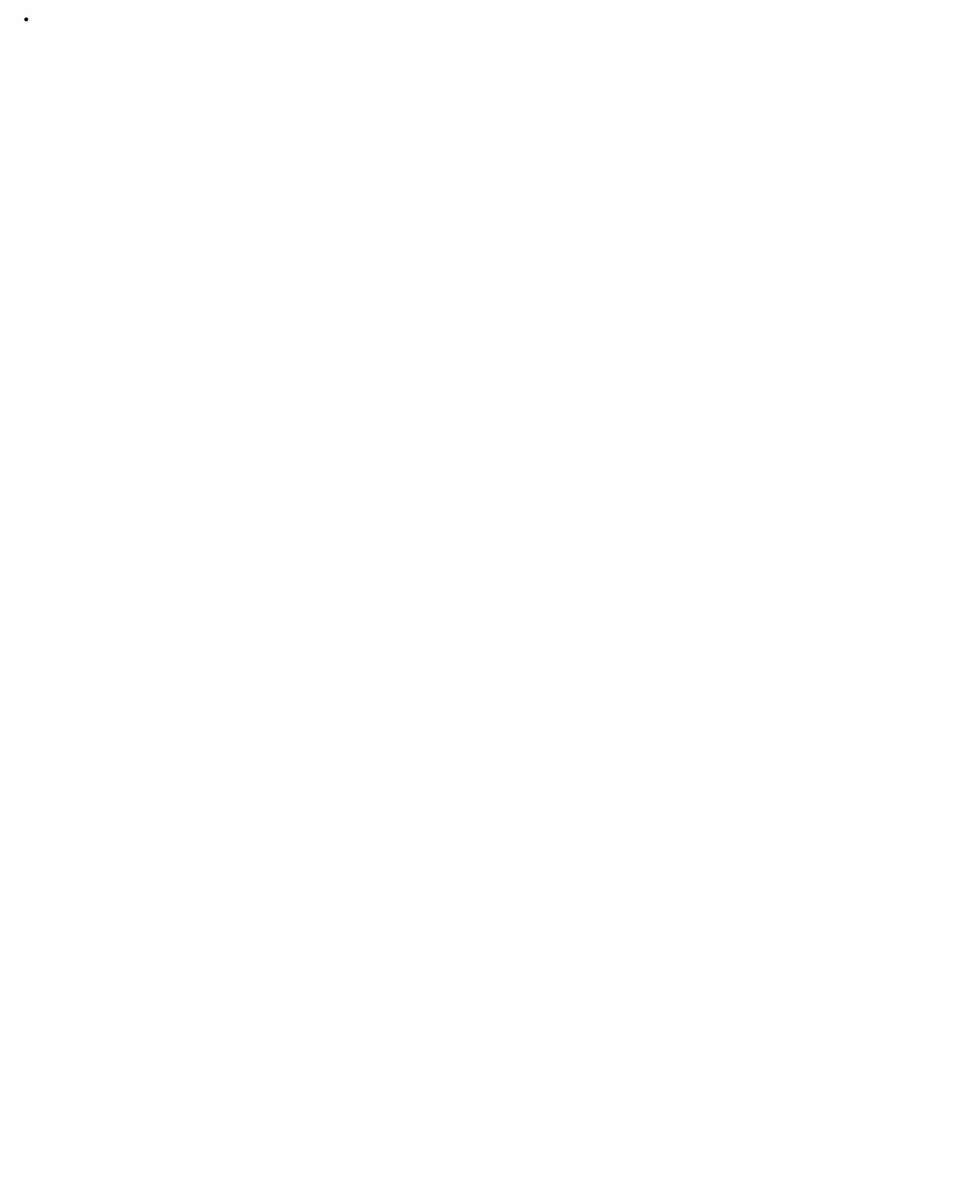
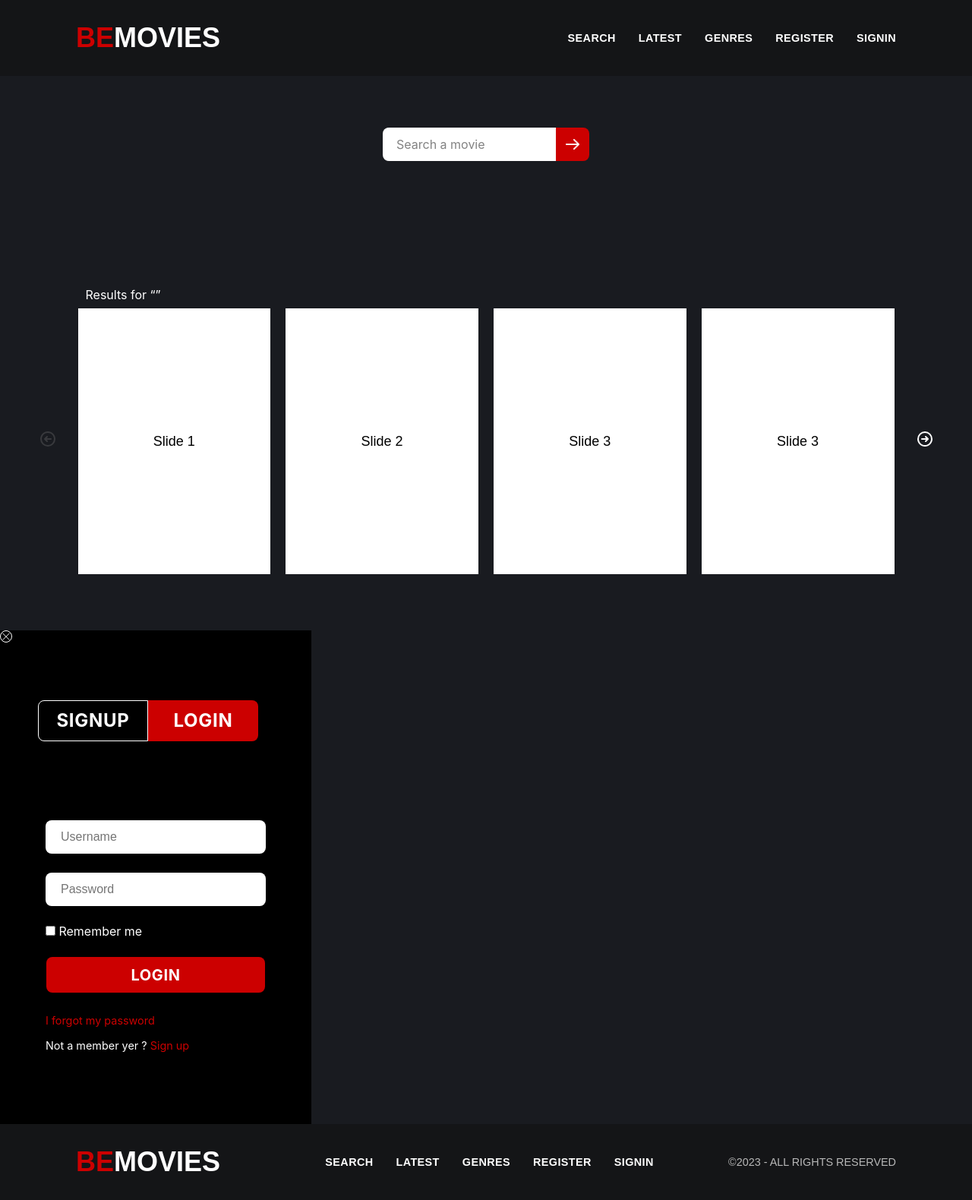
Before and after one commit to Radad-J/BeMovies-Radad, a plain HTML site: page index.html in a window 1280 px wide. Shown: the whole page at 76% size. Before the commit the page ends 800 px from the top, so only its background shows below. Drawn offline with nearby package versions, Linux system fonts and the light colour scheme.

Commit message:
form login + menu + footer  + first section

```diff
--- /dev/null
+++ b/css/_mixin.scss
@@ -0,0 +1,15 @@
+@import '_variables.scss';
+
+@mixin textStyling ($fontSize, $fontWeight) {
+    color: $white;
+    font-size: $fontSize;
+    font-weight: $fontWeight;
+    font-family: 'Inter', sans-serif;
+}
+
+@mixin resetSection {
+    max-width: 1200px;
+    margin: 0 auto;
+    display: flex;
+    flex-direction: column;
+}
--- /dev/null
+++ b/css/_variables.scss
@@ -0,0 +1,6 @@
+//Variables
+$white: #fff;
+$red: #C00;
+$grey: #B8B8B8;
+$navBottomColor: #141517;
+$mainPageColor: #191B20;
--- /dev/null
+++ b/css/style.scss
@@ -0,0 +1,344 @@
+@import '_variables.scss', '_mixin.scss';
+
+//Resetting
+*,
+*::before,
+*::after {
+    box-sizing: border-box;
+    line-height: 1;
+}
+
+* {
+    margin: 0;
+}
+
+ul {
+    list-style: none;
+}
+
+a {
+    text-decoration: none;
+}
+
+img {
+    width: 100%;
+}
+
+body {
+    font-family: 'Inria Sans', sans-serif;
+    position: relative;
+    background-color: $mainPageColor;
+}
+
+//nav
+nav {
+    background-color: $navBottomColor;
+    height: 100px;
+    text-transform: uppercase;
+    font-weight: 700;
+
+    a {
+        color: $white;
+    }
+
+    .nav-container {
+        max-width: 1080px;
+        margin: 0 auto;
+        height: 100%;
+        display: flex;
+        justify-content: space-between;
+        align-items: center;
+
+        .logo {
+            font-size: 2.25rem;
+
+            span {
+                color: $red;
+            }
+        }
+
+        ul {
+            display: flex;
+            justify-content: space-between;
+            gap: 30px;
+            font-size: 0.9rem;
+            letter-spacing: 0.4px;
+        }
+    }
+}
+
+//search bar
+.search-bar-container {
+    min-height: 180px;
+    max-width: 275px;
+    margin: 0 auto;
+    display: flex;
+    justify-content: center;
+    align-items: center;
+
+    .search-bar-box {
+        height: 44px;
+        display: flex;
+
+        #search-bar {
+            width: 228px;
+            border-radius: 8px 0px 0px 8px;
+            outline: none;
+            border: none;
+            padding-left: 18px;
+            font-size: 1rem;
+            font-family: 'Inter', sans-serif;
+            font-weight: 400;
+            color: black;
+            font-style: normal;
+
+            &::placeholder {
+                opacity: .9;
+            }
+        }
+
+        button {
+            border: none;
+            width: 44px;
+            background-color: $red;
+            border-radius: 0px 8px 8px 0px;
+            display: flex;
+            justify-content: center;
+            align-items: center;
+
+            img {
+                width: 18px;
+                height: 14px;
+            }
+        }
+    }
+}
+
+//Swiper results of search
+.results-container {
+    height: 350px;
+    max-width: 1075px;
+    margin: 100px auto;
+    position: relative;
+
+    .search-p {
+        margin: 10px;
+        @include textStyling(1rem, 400);
+    }
+}
+
+.swiper {
+    position: static;
+    width: 100%;
+    height: 100%;
+
+    .swiper-slide {
+        text-align: center;
+        font-size: 18px;
+        background: #fff;
+        display: flex;
+        justify-content: center;
+        align-items: center;
+
+        .swiper-slide img {
+            display: block;
+            width: 100%;
+            height: 100%;
+            object-fit: cover;
+        }
+    }
+
+    .swiper-button-prev,
+    .swiper-button-next {
+        background-size: contain;
+        background-repeat: no-repeat;
+        width: 20px;
+        height: 20px;
+        top: 60%;
+    }
+
+    .swiper-button-next {
+        background-image: url("../images/right-arrow.svg") !important;
+        right: -50px;
+    }
+
+    .swiper-button-prev {
+        background-image: url("../images/left-arrow.svg") !important;
+        left: -50px;
+    }
+
+    .swiper-button-next::after,
+    .swiper-button-prev::after {
+        content: '';
+    }
+}
+
+
+
+//footer
+footer {
+    background-color: $navBottomColor;
+    height: 100px;
+    font-family: 'Inria Sans', sans-serif;
+    text-transform: uppercase;
+    font-weight: 700;
+
+    a {
+        color: $white;
+    }
+
+    .footer-container {
+        max-width: 1080px;
+        margin: 0 auto;
+        height: 100%;
+        display: flex;
+        justify-content: space-between;
+        align-items: center;
+
+        .logo {
+            font-size: 2.25rem;
+
+            span {
+                color: $red;
+            }
+        }
+
+        ul {
+            display: flex;
+            justify-content: space-between;
+            gap: 30px;
+            font-size: 0.9rem;
+            letter-spacing: 0.4px;
+        }
+
+        p {
+            color: $grey;
+            font-size: 0.9rem;
+            font-weight: 300;
+        }
+    }
+}
+
+//Register
+.modal-register {
+    //will uncomment this 4 lines after to be absolute and centered once we click on it :)
+    //position: absolute;
+    //top: 50%;
+    //left: 50%;
+    //transform: translate(-50%, -50%);
+    max-width: 410px;
+    min-height: 650px;
+    background-color: black;
+
+    .close-button {
+        width: 16px;
+        height: 16px;
+    }
+
+    .btnTab {
+        display: flex;
+        height: 54px;
+        max-width: 290px;
+        margin: 65px 50px 54px 50px;
+
+        a {
+            color: $white;
+            width: 146px;
+            display: flex;
+            align-items: center;
+            justify-content: center;
+            @include textStyling (1.5rem, 700);
+            text-transform: uppercase;
+            letter-spacing: 0.72px;
+        }
+
+        .login {
+            background-color: $red;
+            border-radius: 0px 8px 8px 0px;
+        }
+
+        .signup {
+            border: 1px solid $white;
+            border-radius: 8px 0px 0px 8px;
+        }
+
+    }
+
+    form {
+        padding: 50px;
+        display: flex;
+        flex-direction: column;
+        justify-content: start;
+        align-items: center;
+        max-width: 290px;
+        margin: 0 auto;
+        gap: 25px;
+
+        input[type="text"],
+        input[type="password"] {
+            border: none;
+            outline: none;
+            width: 290px;
+            height: 44px;
+            border-radius: 8px;
+            color: black;
+            font-weight: 400;
+            font-size: 1rem;
+            padding-left: 20px;
+        }
+
+        .remember {
+            width: 290px;
+
+            label {
+                @include textStyling (1rem, 400);
+            }
+        }
+
+    }
+
+    .bottom {
+        display: flex;
+        justify-content: center;
+        align-items: center;
+        flex-direction: column;
+        gap: 30px;
+
+        button {
+            border: none;
+            outline: none;
+            width: 288px;
+            height: 47px;
+            max-width: 290px;
+            margin: 0 auto;
+            @include textStyling (1.25rem, 700);
+            letter-spacing: 0.6px;
+            text-transform: uppercase;
+            background-color: $red;
+            border-radius: 8px;
+        }
+
+        .signup {
+            @include textStyling (0.9rem, 400);
+            gap: 19px;
+            width: 290px;
+
+            p {
+                margin-top: 19px;
+            }
+
+            a {
+                color: $red;
+            }
+
+        }
+    }
+
+    &>* {
+        margin: 0 0 0.5rem 0;
+    }
+}
+
+.modal::backdrop {
+    background: rgb(0 0 0 / 0.4);
+}
--- a/index.html
+++ b/index.html
@@ -3,17 +3,90 @@
 <head>
     <meta charset="UTF-8">
     <meta name="viewport" content="width=device-width, initial-scale=1.0">
+    <link rel="stylesheet" href="https://cdn.jsdelivr.net/npm/swiper@11/swiper-bundle.min.css" />
+    <link href='https://unpkg.com/boxicons@2.1.4/css/boxicons.min.css' rel='stylesheet'>
+    <link rel="stylesheet" href="./css/style.css">
     <title>BeMovies</title>
 </head>
 <body>
-    <header>
-        <nav>
+    <nav>
+        <div class="nav-container">
+            <div class="logo">
+                <a href="#"><span>be</span>movies</a>
+            </div>
             <ul>
-                <li></li>
+                <li><a href="#search">Search</a></li>
+                <li><a href="#latest">Latest</a></li>
+                <li><a href="#genres">Genres</a></li>
+                <li><a href="#" class="open-button-register">Register</a></li>
+                <li><a href="#" class="open-button-signin">Signin</a></li>
             </ul>
-        </nav>
-</header>
-    <main></main>
-    <footer></footer>
+        </div>
+    </nav>
+    <section id="search" class="search-bar-container">
+        <form class="search-bar-box" action="#">
+            <input type="text" placeholder="Search a movie" name="searchBar" id="search-bar">
+            <button type="submit" id="submit-btn"><img src="./images/submit-vector.png" alt="submit-btn"></button>
+        </form>
+
+    </section>
+    <section class="results-container">
+        <p class="search-p">Results for “<span class="search-bar-value"></span>”</p>
+        <!-- Swiper Results-->
+        <div class="swiper mySwiper">
+            <div class="swiper-wrapper">
+                <div class="swiper-slide">Slide 1</div>
+                <div class="swiper-slide">Slide 2</div>
+                <div class="swiper-slide">Slide 3</div>
+                <div class="swiper-slide">Slide 3</div>
+                <div class="swiper-slide">Slide 3</div>
+                <div class="swiper-slide">Slide 3</div>
+                <div class="swiper-slide">Slide 3</div>
+            </div>
+            <div class="swiper-button-prev"></div>
+            <div class="swiper-button-next"></div>
+        </div>
+
+    </section>
+    <div class="modal-register" id="modal-register">
+        <img src="./images/close.svg" alt="cross" class="button close-button">
+        <div class="btnTab">
+            <a href="#" class="signup">Signup</a>
+            <a href="#" class="login">Login</a>
+        </div>
+        <form class="register">
+            <input type="text" name="username" placeholder="Username">
+            <input type="password" name="password" placeholder="Password">
+            <div class="remember">
+                <input type="checkbox" name="remember" id="">
+                <label for="remember">Remember me</label>
+            </div>
+            <div class="bottom">
+                <button class="register_btn" type="submit">Login</button>
+                <div class="signup">
+                    <a href="#">I forgot my password</a>
+                    <p>Not a member yer ? <a href="#">Sign up</a></p>
+                </div>
+            </div>
+        </form>
+    </div>
+    <footer>
+        <div class="footer-container">
+            <div class="logo">
+                <a href="#"><span>be</span>movies</a>
+            </div>
+            <ul>
+                <li><a href="#search">Search</a></li>
+                <li><a href="#latest">Latest</a></li>
+                <li><a href="#genres">Genres</a></li>
+                <li><a href="#" class="open-button-register">Register</a></li>
+                <li><a href="#">Signin</a></li>
+            </ul>
+            <p>&#169;2023 - All rights reserved</p>
+        </div>
+    </footer>
+    <script src="https://cdn.jsdelivr.net/npm/swiper@11/swiper-bundle.min.js"></script>
+    <script src="./js/app.js"></script>
+    <!--<script src="./js/auth.js"></script>-->
 </body>
 </html>
--- /dev/null
+++ b/js/app.js
@@ -0,0 +1,9 @@
+var swiper = new Swiper(".mySwiper", {
+    slidesPerView: 4,
+    spaceBetween: 20,
+    navigation: {
+        nextEl: ".swiper-button-next",
+        prevEl: ".swiper-button-prev",
+        clickable: true,
+    },
+});
--- a/style.scss
+++ /dev/null
@@ -1,24 +0,0 @@
-//Resetting
-*,
-*::before,
-*::after {
-    box-sizing: border-box;
-    line-height: 1;
-}
-
-* {
-    margin: 0;
-}
-
-ul {
-    list-style: none;
-}
-
-a {
-    text-decoration: none;
-    color: $primary-color;
-}
-
-img {
-    width: 100%;
-}
```
Also changed, not shown: css/style.css (added), images/close.svg (added), images/left-arrow.svg (added), images/right-arrow.svg (added), images/submit-vector.png (added), js/auth.js (added), 1 other file.
